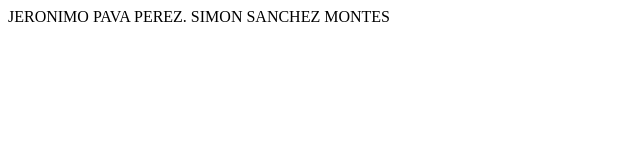
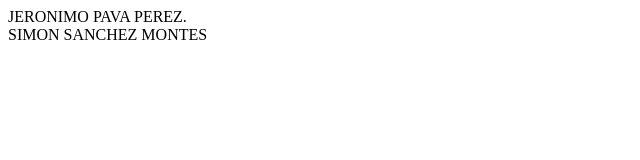
Before and after one commit to sanchezsaimon/PAGINA-8-4, a plain HTML site: page index.html in a window 1280 px wide. Shown: the whole page, without its empty margins (0-640 px from the left). Drawn offline with Linux system fonts and the light colour scheme.

Commit message:
ACTUALIZACION 2

```diff
--- a/index.html
+++ b/index.html
@@ -3,11 +3,11 @@
 <head>
     <meta charset="UTF-8">
     <meta name="viewport" content="width=device-width, initial-scale=1.0">
-    <title>MI PRIMERA CHAMBA</title>
+    <title>MI PRIMERA PAGINA</title>
 </head>
 <body>
 
 
-    JERONIMO PAVA PEREZ. SIMON SANCHEZ MONTES
+    JERONIMO PAVA PEREZ. <br> SIMON SANCHEZ MONTES
 </body>
 </html>
```
